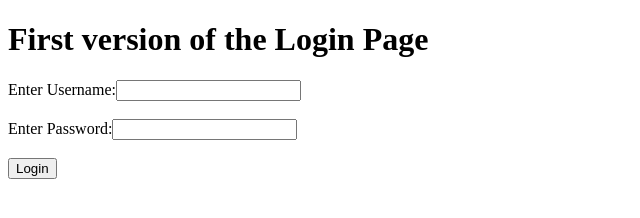
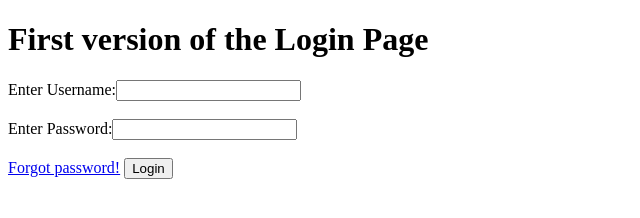
Before and after one commit to mahesh9701/Login-PROJECT-weekend-batch-, a plain HTML site: page index.html in a window 1280 px wide. Shown: the whole page, without its empty margins (0-640 px from the left). Drawn offline with Linux system fonts and the light colour scheme.

Commit message:
will develop second version of login page

```diff
--- a/index.html
+++ b/index.html
@@ -8,6 +8,7 @@
 
     Enter Username:<input/><br/><br/>
     Enter Password:<input/><br/><br/>
+   <a href="#">Forgot password!</a>
 
     <button>Login</button>
 
```
